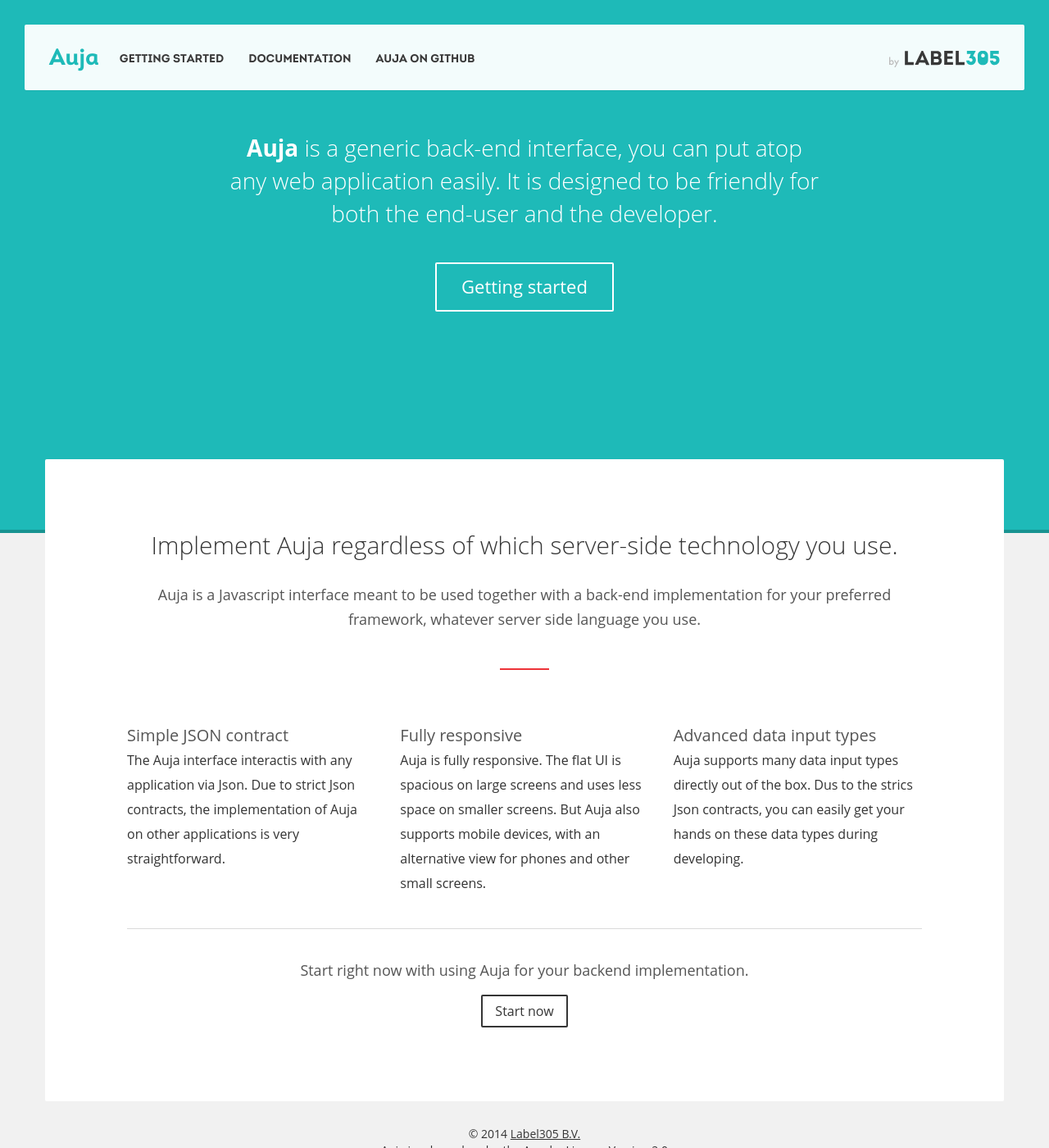
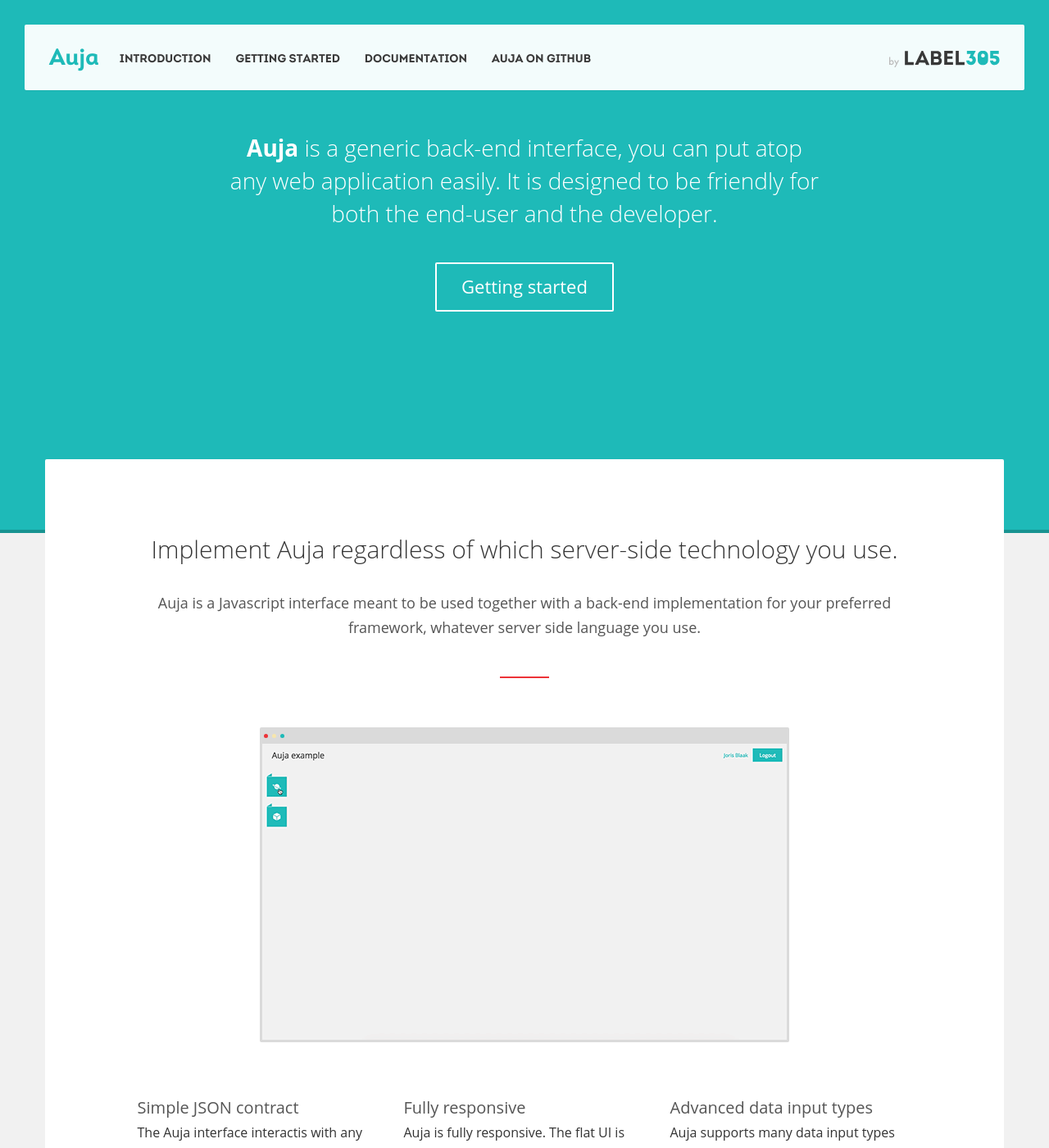
Before and after one commit to Label305/Auja, a Jekyll site: the page built from index.md, in a window 1280 px wide and 1400 px high. Shown: the whole window at 82% size. Built offline with Jekyll 4.4.1, drawn with Linux system fonts in a browser that asks for light colours; nearby versions of some CDN libraries; Markdown is read by kramdown in place of the engine named in the settings; a style sheet for code colours, icons or effects is not loaded.

Commit message:
last responsiveness done

```diff
--- a/_config.yml
+++ b/_config.yml
@@ -1,2 +1 @@
 name: Auja
-markdown: redcarpet
--- a/_layouts/default.html
+++ b/_layouts/default.html
@@ -62,6 +62,7 @@
             <nav id="nav-menu">
                 <ul id="nav-menu-list">
                     {% assign current = page.url | downcase | split: '/' %}
+                    <li class="nav-menu-item {% if current[1] == 'introduction' %}current{% endif %}"><a href="introduction.html">Introduction</a></li>
                     <li class="nav-menu-item {% if current[1] == 'getting_started' %}current{% endif %}"><a href="getting_started.html">Getting started</a></li>
                     <li class="nav-menu-item {% if current[1] == 'documentation' %}current{% endif %}"><a href="documentation.html">Documentation</a></li>
                     <li class="nav-menu-item {% if current[1] == 'Github' %}current{% endif %}"><a href="https://github.com/Label305/Auja">Auja on Github</a></li>
--- a/_layouts/home.html
+++ b/_layouts/home.html
@@ -3,7 +3,7 @@ layout: default
 ---
 <!-- Page -->
 
-<main class="wrapper introduction">
+<main class="introduction">
     <div class="container">
         <div class="row">
             <div class="col-xs-12 col-md-8 col-md-offset-2">
--- a/css/default.css
+++ b/css/default.css
@@ -24,7 +24,7 @@ h1{
 h2,
 h2 a{
     font-size: 30px;
-    line-height: 30px;
+    line-height: 40px;
     text-align: left;
     color: #353535;
     margin: 0 0 15px 0;
@@ -114,7 +114,7 @@ p.intro{
     background-color: #dadada;
     display: block;
     float: left;
-    margin: 30px 0 20px 0;
+    margin: 30px 0;
 }
 .anchor{
     padding-top: 60px;
@@ -145,6 +145,9 @@ header{
         float: left;
         width: 100%;
     }
+        header.docs .container > div > div{
+            padding: 0;
+        }
     header h1{
         margin: 20px 0;
     }
@@ -335,7 +338,8 @@ section.content{
         }
         .content section.home > .container{
             background-color: white;
-            padding: 90px 0;
+            padding-top: 90px;
+            padding-bottom: 90px;
             border-radius: 2px;
             -ms-border-radius: 2px;
             -moz-border-radius: 2px;
@@ -364,6 +368,9 @@ main.docs-introduction{
     main.docs-introduction .container{
         height: 120px;
     }
+        main.docs-introduction .container > div > div{
+            padding: 0;
+        }
     main.docs-introduction h2{
         color: white;
         line-height: 30px;
@@ -481,8 +488,85 @@ section.docs {
             float: left;
             width: 100%;
         }
+.animated-gif{
+    width: 646px;
+    height: 384px;
+    padding: 20px 3px 3px 3px;
+    background-color: #dadada;
+    display: block;
+    float: none;
+    position: relative;
+    border-radius: 2px;
+    -ms-border-radius: 2px;
+    -moz-border-radius: 2px;
+    -webkit-border-radius: 2px;
+    margin: 0 auto 60px auto;
+}
+    .animated-gif span,
+    .animated-gif span:before,
+    .animated-gif span:after{
+        content: "";
+        width: 5px;
+        height: 5px;
+        display: block;
+        position: absolute;
+        border-radius: 5px;
+        -ms-border-radius: 5px;
+        -moz-border-radius: 5px;
+        -webkit-border-radius: 5px;
+    }
+    .animated-gif span{
+        background-color: #F7E6AD;
+        top: 8px;
+        left: 15px;
+    }
+    .animated-gif span:before{
+        background-color: #ed3338;
+        top: 0;
+        left: -10px;
+    }
+    .animated-gif span:after{
+        background-color: #1ebab8;
+        top: 0;
+        left: 10px;
+    }
+    .animated-gif img{
+        float: left;
+        display: inline-block;
+    }
+.wrapper{
+    display: block;
+    width: 100%;
+    float: left;
+}
 footer{
     margin: 30px 0;
     text-align: center;
     font-size: 14px;
 }
+
+@media (max-width: 991px){
+    .label-logo{
+        display: none !important;
+    }
+}
+
+@media (max-width: 768px){
+
+    .container{
+        width: 768px !important;
+    }
+
+    header.home{
+        width: 768px;
+        left: 0;
+        top: 0;
+    }
+    .docs-menu{
+        display: none;
+    }
+    main.docs-introduction .container > div > div,
+    header.docs .container > div > div{
+        padding: 0 15px;
+    }
+}
--- a/index.md
+++ b/index.md
@@ -6,6 +6,13 @@ title: "Auja"
 <h2 class="no-line">Implement Auja regardless of which server-side technology you use.</h2>
 
 <p class="leading underline"> Auja is a Javascript interface meant to be used together with a back-end implementation for your preferred framework, whatever server side language you use.</p>
+
+<div class="wrapper">
+    <div class="animated-gif">
+    <span></span>
+        <img src="/images/auja-animated.gif" alt="Auja animated gif" width="640" height="361" />
+    </div>
+</div>
 
 <div class="row">
     <div class="col-xs-12 col-md-4">
```
Also changed, not shown: _layouts/docs.html (+9 -5 lines), images/auja-animated.gif (added).
